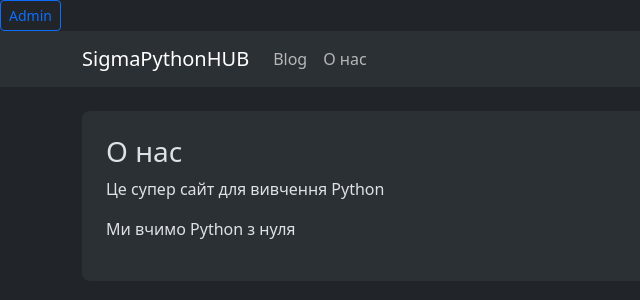
After one commit to Dotpakc/SigmaPythonHub, a Django app: page /about/ in a window 1280 px wide. The commit adds this page. Shown: the top 300 px of the page, without its empty margins (0-640 px from the left). Run offline with Django 5.2, Linux system fonts and the light colour scheme.

Commit message:
add about page

```diff
--- a/apps/blog/admin.py
+++ b/apps/blog/admin.py
@@ -3,4 +3,4 @@ from django.contrib import admin
 from .models import Post
 
 # Register your models here.
-admin.site.register(Post)
+admin.site.register(Post) # Це потрібно для відображення моделі в адмінці
--- a/apps/blog/models.py
+++ b/apps/blog/models.py
@@ -11,7 +11,10 @@ class Post(models.Model):
     created_at = models.DateTimeField(verbose_name='Дата створення', auto_now_add=True)
     updated_at = models.DateTimeField(verbose_name='Дата оновлення', auto_now=True)
 
-    class Meta:
+    def __str__(self):
+        return f'{self.title} - {self.created_at} - {self.is_published}'
+
+    class Meta: # Це потрібно для відображення моделі в адмінці
         verbose_name = 'Пост'
         verbose_name_plural = 'Пости'
         ordering = ['-created_at']
--- /dev/null
+++ b/apps/main/templates/main/about.html
@@ -0,0 +1,14 @@
+{% extends 'base.html' %}
+
+{% block title %}Про нас{% endblock %}
+
+
+
+{% block content %}
+
+<div class="mt-4 rounded-3 bg-body-tertiary p-4">
+        <h3>О нас</h3>
+        <p>Це супер сайт для вивчення Python</p>
+        <p>Ми вчимо Python з нуля</p>
+</div>
+{% endblock %}
--- a/apps/main/urls.py
+++ b/apps/main/urls.py
@@ -6,6 +6,5 @@ app_name = 'main'
 
 urlpatterns = [
     path('', views.index, name='index'),
-    path('jsdiofsodfhjosjdofsdfjsdjfjslfsofhsdfhsdfi/', views.lolasdasdasd, name='lol123'),
-    path('lol2/', views.index, name='lol1234'),
+    path('about/', views.about, name='about'),
 ]
--- a/apps/main/views.py
+++ b/apps/main/views.py
@@ -5,5 +5,5 @@ def index(request):
     return render(request, 'main/index.html')
 
 
-def lolasdasdasd(request):
-    return render(request, 'main/lol.html')
+def about(request):
+    return render(request, 'main/about.html')
--- a/templates/include_block/_main_navbar.html
+++ b/templates/include_block/_main_navbar.html
@@ -10,11 +10,11 @@
         <ul class="navbar-nav me-auto mb-2 mb-lg-0">
 
           <li class="nav-item">
-            <a class="nav-link" href="{% url 'main:lol123' %}">lol</a>
+            <a class="nav-link" href="{% url 'blog:index' %}">Blog</a>
           </li>
 
           <li class="nav-item">
-            <a class="nav-link" href="{% url 'blog:index' %}">Blog</a>
+            <a class="nav-link" href="{% url 'main:about' %}">О нас</a>
           </li>
 
 
```
